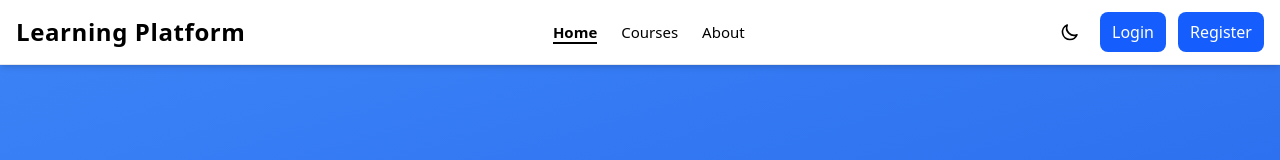
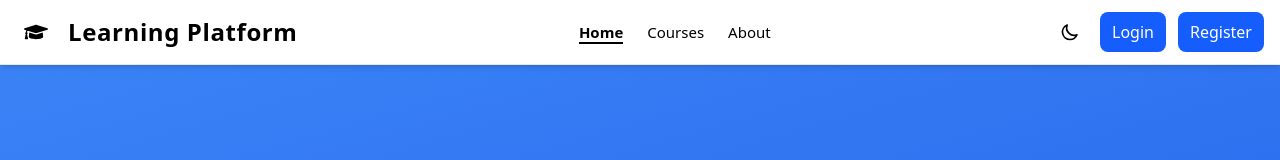
Before and after one commit to yasinrayhanabed/assaignment-no-10-client, a React (Vite) app: page / in a window 1280 px wide. Shown: the top 160 px of the page. Built offline with nearby package versions, Linux system fonts and the light colour scheme; no server answers.

Commit message:
logo added

```diff
--- a/src/components/Navbar.jsx
+++ b/src/components/Navbar.jsx
@@ -2,6 +2,7 @@ import { Link, useLocation } from 'react-router-dom';
 import { useAuth } from '../contexts/AuthContext';
 import { useTheme } from '../contexts/ThemeContext';
 import { useState, useRef, useEffect } from 'react';
+import { FaGraduationCap } from 'react-icons/fa';
 
 const Navbar = () => {
   const { user, logout } = useAuth();
@@ -38,8 +39,11 @@ const Navbar = () => {
         {/* Logo */}
         <Link
           to="/"
-          className="text-2xl font-extrabold text-primary tracking-wide hover:scale-105 transition-transform duration-200"
+          className="flex items-center gap-3 text-2xl font-extrabold text-primary tracking-wide hover:scale-105 transition-transform duration-200"
         >
+          <div className="p-2 bg-primary/10 rounded-lg">
+            <FaGraduationCap className="text-2xl text-primary" />
+          </div>
           Learning Platform
         </Link>
 
```
